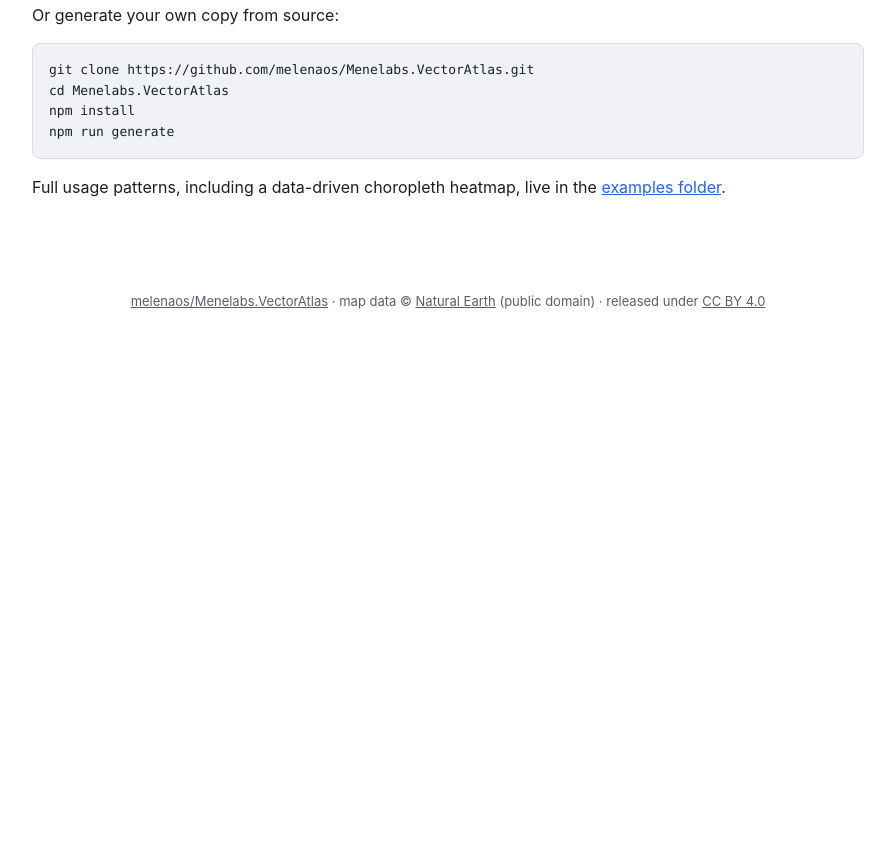
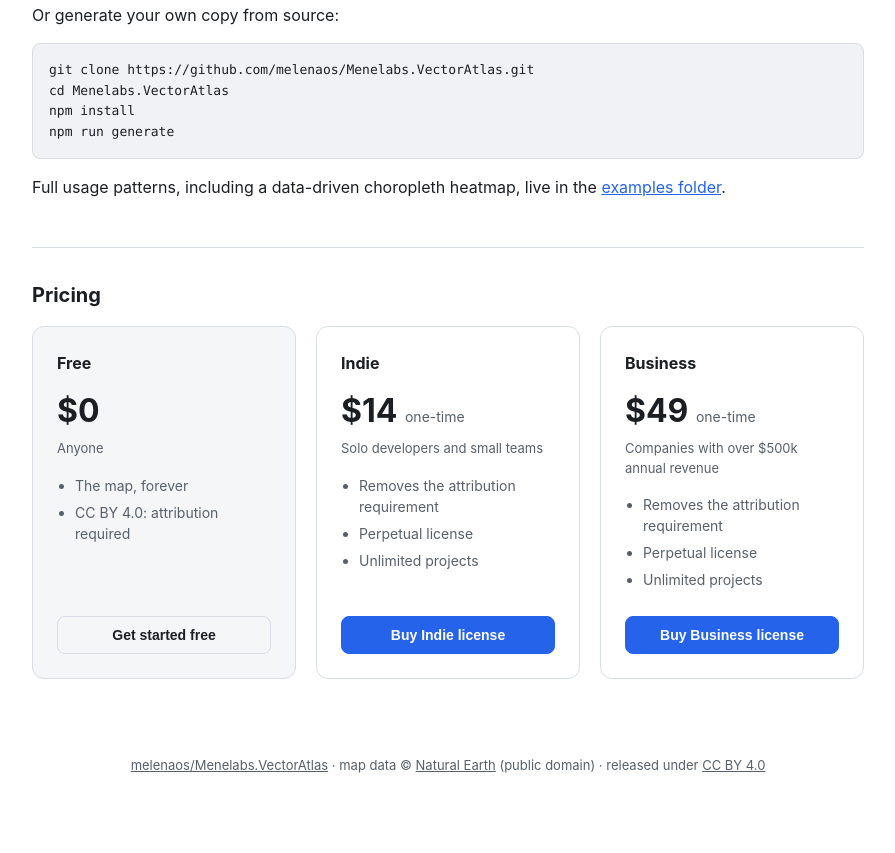
Before and after one commit to melenaos/Menelabs.VectorAtlas, a website: page docs/index.html in a window 1280 px wide. Shown: the part 1372-2225 px from the top of the page, without its empty margins (192-1087 px from the left). Before the commit the page ends 1761 px from the top, so only its background shows below. Drawn offline with Linux system fonts and the light colour scheme; a script that the page names is missing.

Commit message:
Add pricing section with Paddle Checkout
Adds Free/Indie/Business tiers to the docs landing page. Indie and
Business buttons open Paddle's client-side Checkout overlay for their
respective price. Fulfillment (license key issuance and delivery)
isn't automated yet; purchases need manual follow-up until that
backend exists.

```diff
--- a/docs/index.html
+++ b/docs/index.html
@@ -111,6 +111,34 @@
 
   footer { padding: 32px 0 64px; text-align: center; font-size: 13px; color: var(--text-dim); }
   footer a { color: var(--text-dim); }
+
+  .pricing-grid { display: grid; grid-template-columns: repeat(auto-fit, minmax(240px, 1fr)); gap: 20px; }
+  .plan {
+    border: 1px solid var(--border);
+    border-radius: 12px;
+    padding: 24px;
+    display: flex;
+    flex-direction: column;
+  }
+  .plan h3 { font-size: 16px; margin: 0 0 4px; }
+  .plan .price { font-size: 32px; font-weight: 700; margin: 8px 0 4px; }
+  .plan .price span { font-size: 14px; font-weight: 400; color: var(--text-dim); }
+  .plan .eligibility { font-size: 13px; color: var(--text-dim); margin: 0 0 16px; }
+  .plan ul { font-size: 14px; color: var(--text-dim); margin: 0 0 20px; padding-left: 18px; }
+  .plan li { margin-bottom: 6px; }
+  .plan button {
+    margin-top: auto;
+    padding: 10px 18px;
+    border-radius: 8px;
+    font-weight: 600;
+    font-size: 14px;
+    cursor: pointer;
+    border: 1px solid var(--accent);
+    background: var(--accent);
+    color: var(--accent-text);
+  }
+  .plan.free { background: var(--bg-alt); }
+  .plan.free button { background: transparent; color: var(--text); border-color: var(--border); }
 </style>
 </head>
 <body>
@@ -126,6 +154,7 @@
     </p>
     <div class="cta-row">
       <a class="btn btn-primary" href="https://github.com/melenaos/Menelabs.VectorAtlas">View on GitHub</a>
+      <a class="btn btn-secondary" href="#pricing">Pricing</a>
       <a class="btn btn-secondary" href="https://github.com/melenaos/Menelabs.VectorAtlas/tree/main/examples">See examples</a>
     </div>
   </header>
@@ -174,6 +203,44 @@
     </p>
   </section>
 
+  <section id="pricing">
+    <h2>Pricing</h2>
+    <div class="pricing-grid">
+      <div class="plan free">
+        <h3>Free</h3>
+        <p class="price">$0</p>
+        <p class="eligibility">Anyone</p>
+        <ul>
+          <li>The map, forever</li>
+          <li>CC BY 4.0: attribution required</li>
+        </ul>
+        <button type="button" onclick="location.href='https://github.com/melenaos/Menelabs.VectorAtlas'">Get started free</button>
+      </div>
+      <div class="plan">
+        <h3>Indie</h3>
+        <p class="price">$14 <span>one-time</span></p>
+        <p class="eligibility">Solo developers and small teams</p>
+        <ul>
+          <li>Removes the attribution requirement</li>
+          <li>Perpetual license</li>
+          <li>Unlimited projects</li>
+        </ul>
+        <button type="button" data-paddle-price="pri_01m05xze5w92ph4ac8wjpeex5a">Buy Indie license</button>
+      </div>
+      <div class="plan">
+        <h3>Business</h3>
+        <p class="price">$49 <span>one-time</span></p>
+        <p class="eligibility">Companies with over $500k annual revenue</p>
+        <ul>
+          <li>Removes the attribution requirement</li>
+          <li>Perpetual license</li>
+          <li>Unlimited projects</li>
+        </ul>
+        <button type="button" data-paddle-price="pri_01m05y08g0cmjxsqm32srmc54f">Buy Business license</button>
+      </div>
+    </div>
+  </section>
+
   <footer>
     <p>
       <a href="https://github.com/melenaos/Menelabs.VectorAtlas">melenaos/Menelabs.VectorAtlas</a>
@@ -182,6 +249,17 @@
     </p>
   </footer>
 </div>
+
+<script src="https://cdn.paddle.com/paddle/v2/paddle.js"></script>
+<script>
+  Paddle.Initialize({ token: "live_f11647b7c4c2302804765a86fa6" });
+
+  for (const btn of document.querySelectorAll("[data-paddle-price]")) {
+    btn.addEventListener("click", () => {
+      Paddle.Checkout.open({ items: [{ priceId: btn.dataset.paddlePrice, quantity: 1 }] });
+    });
+  }
+</script>
 
 <script>
   fetch("https://cdn.jsdelivr.net/gh/melenaos/Menelabs.VectorAtlas@main/dist/world.svg")
```
